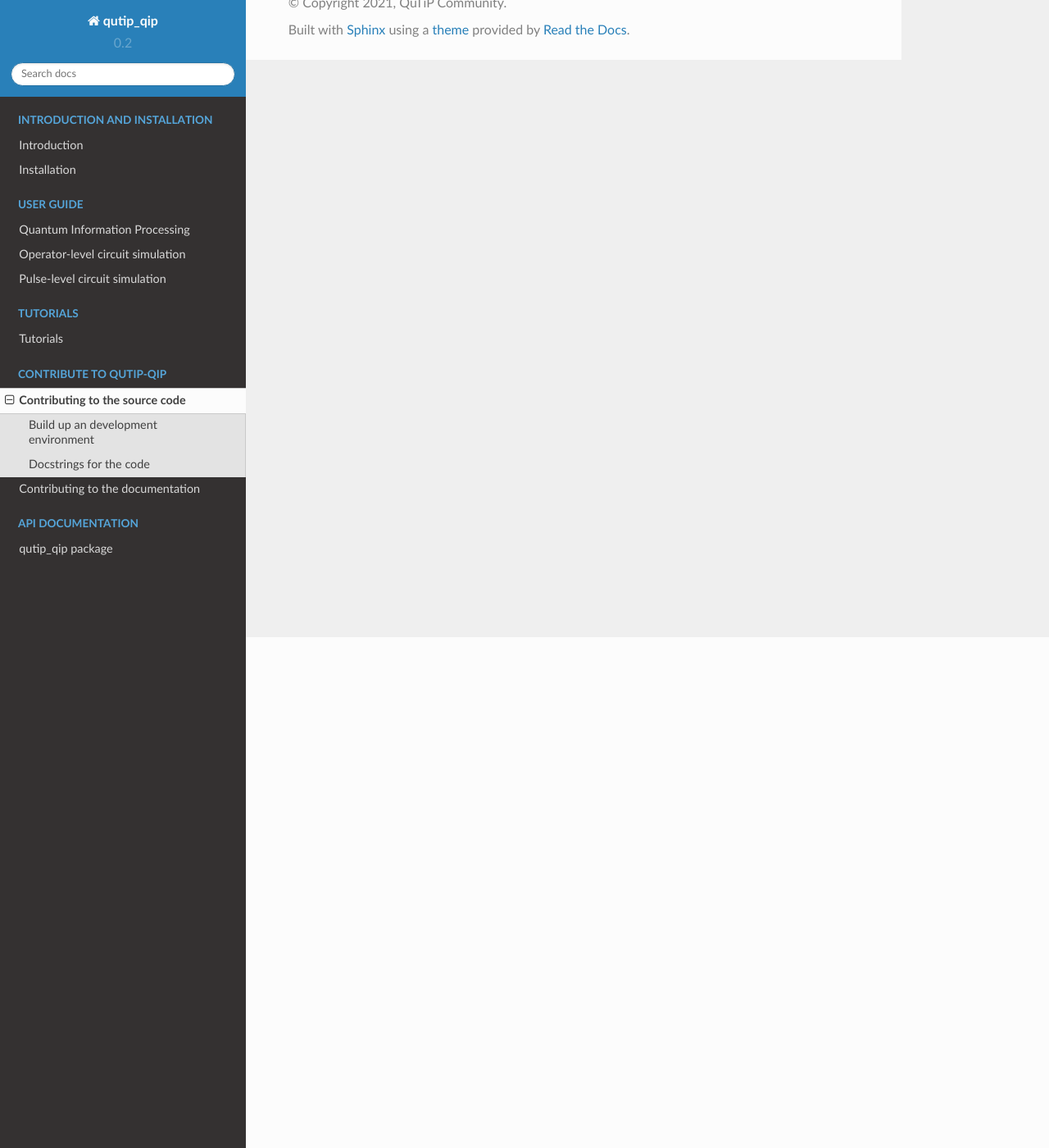
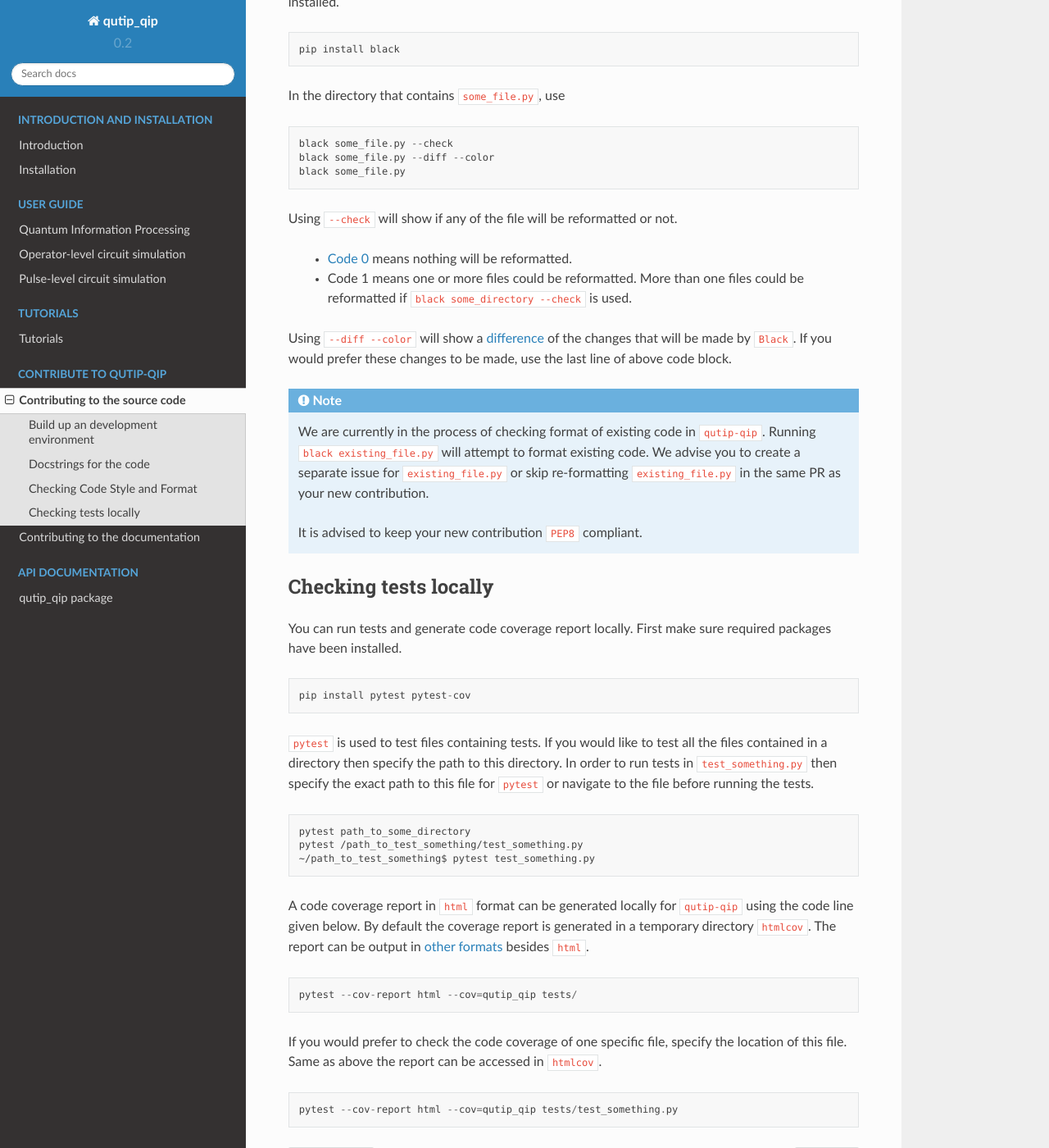
Before and after one commit to qutip/qutip-qip, a Sphinx documentation site: the page built from doc/source/contribution-code.rst, in a window 1280 px wide and 1400 px high, scrolled down 623 px. Shown: the whole window at 82% size. Built offline with Sphinx 7.4.7 and the Read the Docs theme 2.0.0, drawn with Linux system fonts in a browser that asks for light colours; some of the changed text lies outside the part shown.

Commit message:
Update contribution guidelines (#58)
Adds some information about running local tests, generating local code coverage and making sure new code is PEP8 compliant.

```diff
--- a/doc/source/contribution-code.rst
+++ b/doc/source/contribution-code.rst
@@ -9,8 +9,8 @@ Build up an development environment
 
 Please follow the instruction on the `QuTiP contribution guide <https://qutip.org/docs/latest/development/contributing.html#building>`_ to
 build a conda environment.
-You don't need to build `qutip` in the editable mode unless you also want to contribute to `qutip`.
-Instead, you need to install qutip-qip by downloading the source code and run
+You don't need to build ``qutip`` in the editable mode unless you also want to contribute to `qutip`.
+Instead, you need to install ``qutip-qip`` by downloading the source code and run
 
 .. code-block:: bash
 
@@ -23,3 +23,77 @@ Each class and function should be accompanied with a docstring
 explaining the functionality, including input parameters and returned values.
 The docstring should follow
 `NumPy Style Python Docstrings <https://www.sphinx-doc.org/en/master/usage/extensions/example_numpy.html>`_.
+
+Checking Code Style and Format
+==============================
+
+In order to check if your code in ``some_file.py`` follows `PEP8 <https://www.python.org/dev/peps/pep-0008/>`_
+style guidelines, `Black <https://black.readthedocs.io/en/stable/the_black_code_style/current_style.html>`_
+has to be installed.
+
+.. code-block::
+
+  pip install black
+
+In the directory that contains ``some_file.py``, use
+
+.. code-block::
+
+  black some_file.py --check
+  black some_file.py --diff --color
+  black some_file.py
+
+Using ``--check`` will show if any of the file will be reformatted or not.
+
+  * `Code 0 <https://black.readthedocs.io/en/stable/usage_and_configuration/the_basics.html#the-basics>`_ means nothing will be reformatted.
+  * Code 1 means one or more files could be reformatted. More than one files could
+    be reformatted if ``black some_directory --check`` is used.
+
+Using ``--diff --color`` will show a `difference <https://black.readthedocs.io/en/stable/usage_and_configuration/the_basics.html#diffs>`_ of
+the changes that will be made by ``Black``. If you would prefer these changes to be made, use the last line of above code block.
+
+.. note::
+  We are currently in the process of checking format of existing code in ``qutip-qip``.
+  Running ``black existing_file.py`` will attempt to format existing code. We
+  advise you to create a separate issue for ``existing_file.py`` or skip re-formatting
+  ``existing_file.py`` in the same PR as your new contribution.
+
+  It is advised to keep your new contribution ``PEP8`` compliant.
+
+Checking tests locally
+=======================
+
+You can run tests and generate code coverage report locally. First make sure
+required packages have been installed.
+
+.. code-block::
+
+  pip install pytest pytest-cov
+
+``pytest`` is used to test files containing tests. If you would like to test all the
+files contained in a directory then specify the path to this directory. In order to run
+tests in ``test_something.py`` then specify the exact path to this file for ``pytest``
+or navigate to the file before running the tests.
+
+.. code-block::
+
+  pytest path_to_some_directory
+  pytest /path_to_test_something/test_something.py
+  ~/path_to_test_something$ pytest test_something.py
+
+A code coverage report in ``html`` format  can be generated locally for
+``qutip-qip`` using the code line given below. By default the coverage report
+is generated in a temporary directory ``htmlcov``. The report can be output
+in `other formats <https://pytest-cov.readthedocs.io/en/latest/reporting.html>`_
+besides ``html``.
+
+.. code-block::
+
+  pytest --cov-report html --cov=qutip_qip tests/
+
+If you would prefer to check the code coverage of one specific file, specify
+the location of this file. Same as above the report can be accessed in ``htmlcov``.
+
+.. code-block::
+
+  pytest --cov-report html --cov=qutip_qip tests/test_something.py
```
Also changed, not shown: README.md (+2 -2 lines).
